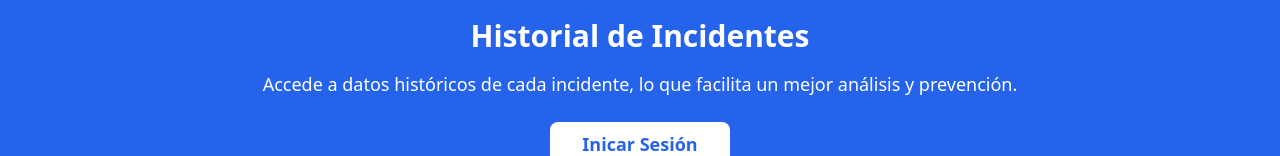
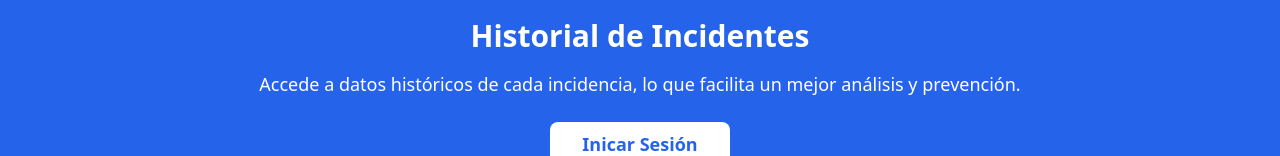
Before and after one commit to arrivaldo/pichon_frontend, a React (Vite) app: page / in a window 1280 px wide. Shown: the part 2528-2684 px from the top of the page. Built offline with nearby package versions, Linux system fonts and the light colour scheme.

Commit message:
incidencia

```diff
--- a/src/pages/Landing.jsx
+++ b/src/pages/Landing.jsx
@@ -59,7 +59,7 @@ const Landing = () => {
           Historial de Incidentes
           </h2> */}
         <p className="text-md px-2 md:text-lg">
-          Accede a datos históricos de cada incidente, lo que facilita un mejor
+          Accede a datos históricos de cada incidencia, lo que facilita un mejor
           análisis y prevención.
         </p>
 
@@ -223,8 +223,8 @@ const Landing = () => {
 
         <div className="flex flex-col items-center justify-center relative z-30 bg-blue-600 py-6 text-center text-white">
           <h2 className="text-3xl font-bold mb-4">Historial de Incidentes</h2>
-          <p className="text-lg">
-            Accede a datos históricos de cada incidente, lo que facilita un
+          <p className="text-lg px-2">
+            Accede a datos históricos de cada incidencia, lo que facilita un
             mejor análisis y prevención.
           </p>
           <button
```
